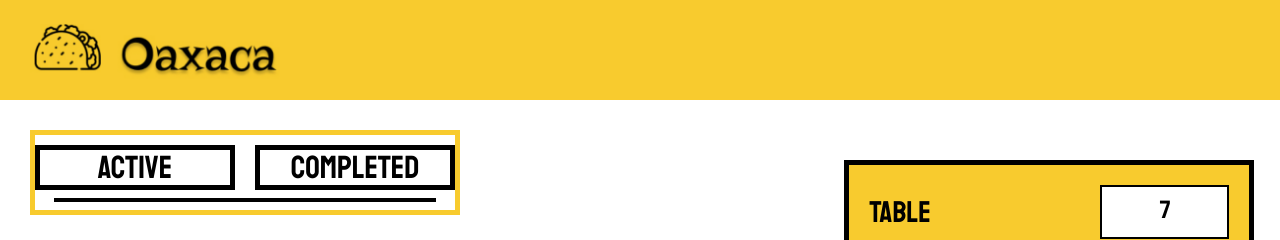
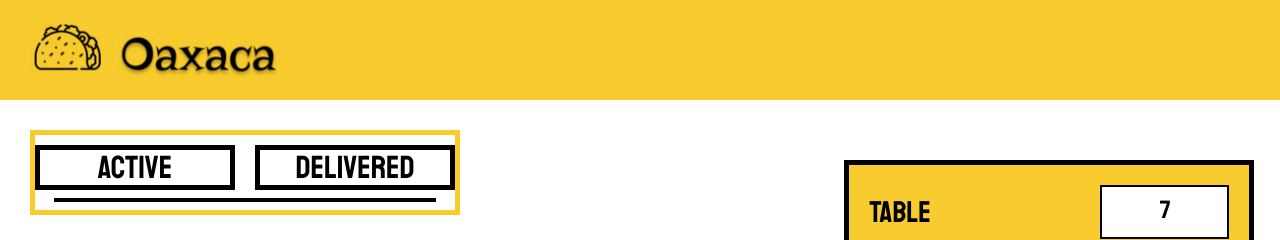
Before and after one commit to mattyblackout/cs2815-project, a React (Create React App) app in the folder myapp/: page /waiter in a window 1280 px wide. Shown: the top 240 px of the page. Built offline with nearby package versions, Linux system fonts and the light colour scheme.

Commit message:
Mark as Delivered I picked the task of marking orders as delivered on the waiters page, but then realised once I began the task that the orders could already be marked as Completed. I therefore renamed this to 'Delivered' to make it clearer to the Waiters.

```diff
--- a/myapp/src/pages/Waiter.js
+++ b/myapp/src/pages/Waiter.js
@@ -83,7 +83,7 @@ function Waiter() {
         </header>
         <div className="ordersContainer">
             <button className="activeButton" onClick={() => handleButtonClick("Active")}> Active</button>
-            <button className="completedButton" onClick={() => handleButtonClick("Completed")}> Completed</button>
+            <button className="completedButton" onClick={() => handleButtonClick("Completed")}> Delivered</button>
             <hr className="underline"/>
             {[...new Set(orders.map(order => order.order_number))].map(id => {
                 const order_time = ordersWithId(id)[0].time_ordered;
```
Also changed, not shown: 1 other file (tests, documents, lock files or other folders).
